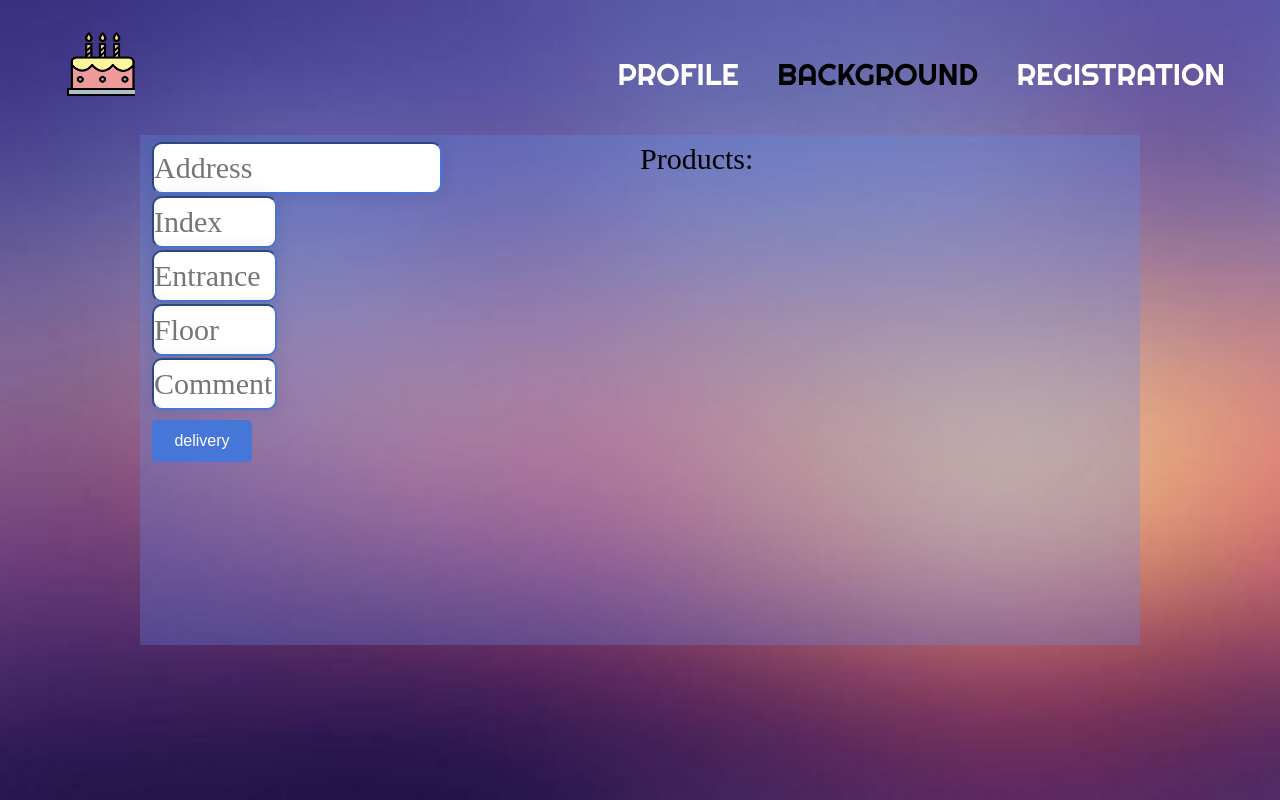
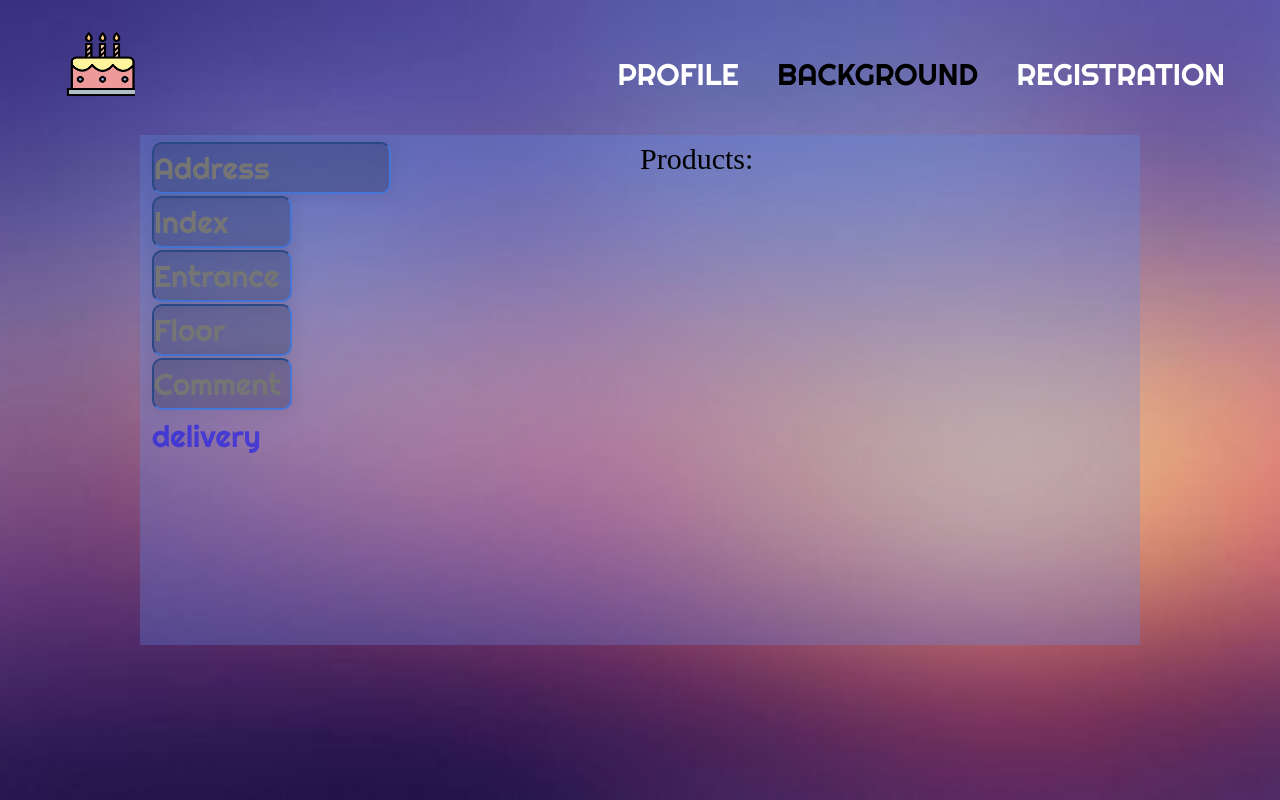
Before and after one commit to Sthdire/django_project, a Django app: page /background in a window 1280 px wide. Run offline with Django 4.2, Linux system fonts and the light colour scheme.

Commit message:
delivery form update

```diff
--- a/VI_P/main/static/css/sell_page.css
+++ b/VI_P/main/static/css/sell_page.css
@@ -131,6 +131,7 @@ body{
 }
 
 .text-form{
+    font-family: 'Righteous', cursive;
     max-width: 100px;
     max-height: 500px;
     width: 100%;
@@ -147,26 +148,20 @@ input[type=text] {
   font-family:inherit;
   font-size: inherit;
   box-shadow:0 0 15px 4px rgba(0,0,0,0.06);
-    border-color: #4676D7;
-    color: #4676D7;
+  border-color: #4676D7;
+  color: #4676D7;
+  background: rgba(27, 41, 77, 0.3);
 }
 .submit {
-  appearance: none;
-  border: 0;
-  border-radius: 5px;
-  background: #4676D7;
-  color: #fff;
-  padding: 8px 8px;
-  font-size: 16px;
-  min-width: 100px;
+    font-family: 'Righteous', cursive;
+    border: 0;
+    background: rgba(98, 138, 231, 0);
+    color: rgba(0, 4, 255, 0.5);
+    text-decoration: none;
+    transition: color .3s linear;
 }
-.c-button:hover {
-  background: #1d49aa;
-}
-
-.c-button:focus {
-  outline: none;
-  box-shadow: 0 0 0 4px #cbd6ee;
+.submit:hover {
+  color: rgba(0, 0, 0, 0.4);
 }
 
 .products{
--- a/VI_P/main/templates/temp/background.html
+++ b/VI_P/main/templates/temp/background.html
@@ -44,19 +44,19 @@
                                         <td><input type="text" name="address" size="15" placeholder="Address"></td>
                                     </tr>
                                     <tr>
-                                        <td><input type="text" name="index" size="5" placeholder="Index"></td>
+                                        <td><input type="text" name="index" size="8" placeholder="Index"></td>
                                     </tr>
                                     <tr>
-                                        <td><input type="text" name="entrance" size="5" placeholder="Entrance"></td>
+                                        <td><input type="text" name="entrance" size="8" placeholder="Entrance"></td>
                                     </tr>
                                     <tr>
-                                        <td><input type="text" name="floor" size="5" placeholder="Floor"></td>
+                                        <td><input type="text" name="floor" size="8" placeholder="Floor"></td>
                                     </tr>
                                     <tr>
-                                        <td><input type="text" name="comment" size="5" placeholder="Comment"></td>
+                                        <td><input type="text" name="comment" size="8" placeholder="Comment"></td>
                                     </tr>
                                     <tr>
-                                        <td><input type="submit" class="submit c-button" value="delivery"></td>
+                                        <td><input type="submit" class="submit" value="delivery"></td>
                                     </tr>
                                 </table>
                             </form>
```
